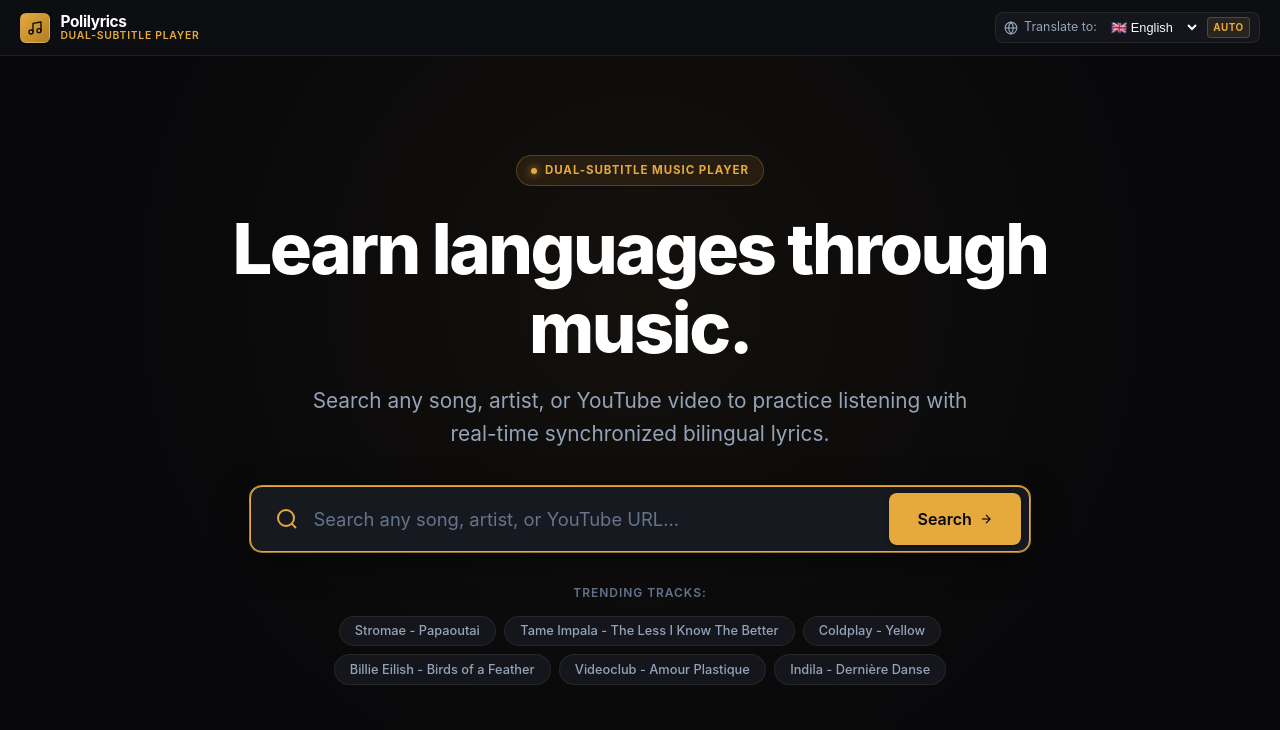
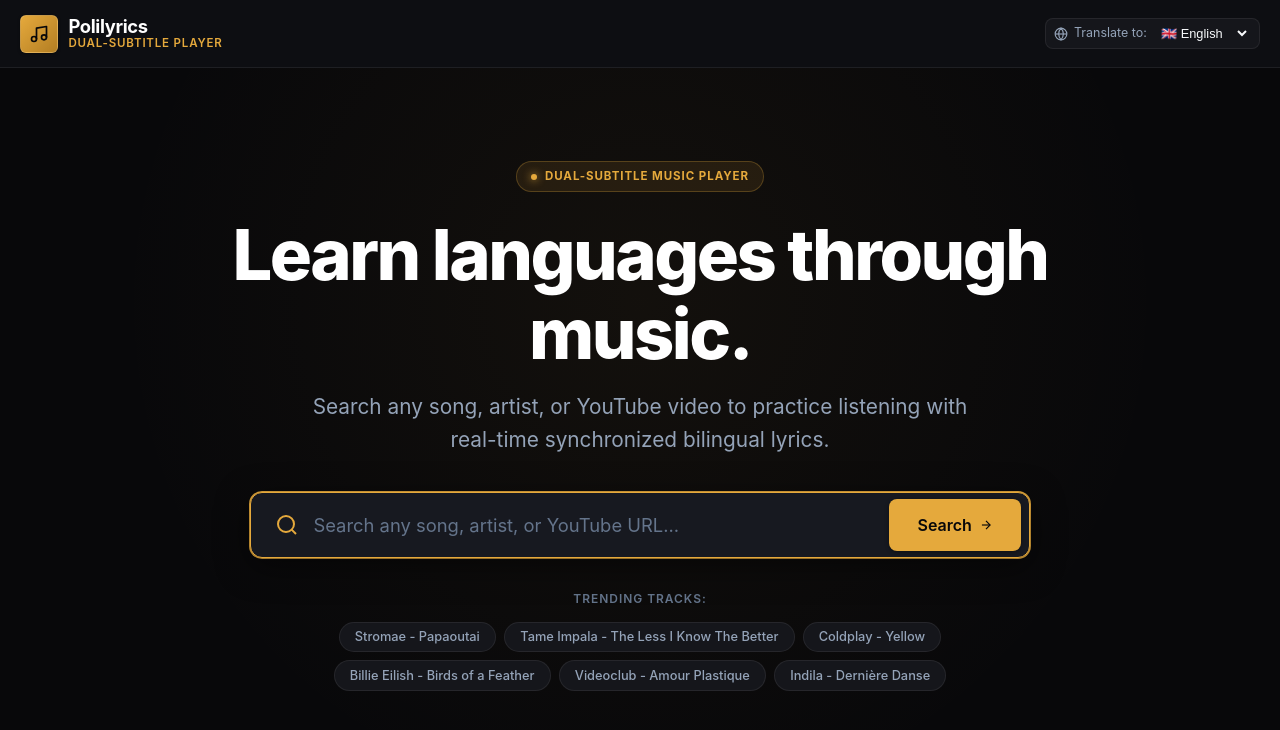
Before and after one commit to Lucalangella/polilyrics, a website built with Vite: page index.html in a window 1280 px wide. Built offline with nearby package versions, Linux system fonts and the light colour scheme.

Commit message:
Bigger header, remove AUTO badge

```diff
--- a/index.html
+++ b/index.html
@@ -81,7 +81,7 @@
           <select id="language-select" class="select-input" aria-label="Select target language">
             <!-- Populated dynamically with detected default -->
           </select>
-          <span id="detected-badge" class="detected-badge" title="Auto-detected from your browser">AUTO</span>
+
         </div>
 
         <!-- Install PWA Button (hidden until prompt available) -->
--- a/src/style.css
+++ b/src/style.css
@@ -73,7 +73,7 @@
   --transition-normal: 0.25s cubic-bezier(0.16, 1, 0.3, 1);
 
   /* Layout Constants */
-  --header-height: 56px;
+  --header-height: 68px;
   --video-mobile-height: 38vh;
 
   /* Dynamic user lyric scale variable */
@@ -167,8 +167,8 @@ html, body {
 }
 
 .brand-icon {
-  width: 30px;
-  height: 30px;
+  width: 38px;
+  height: 38px;
   border-radius: var(--radius-sm);
   background: linear-gradient(135deg, #e5a93c 0%, #b37e23 100%);
   display: flex;
@@ -180,8 +180,8 @@ html, body {
 }
 
 .brand-icon svg {
-  width: 16px;
-  height: 16px;
+  width: 20px;
+  height: 20px;
 }
 
 .brand-text {
@@ -192,13 +192,13 @@ html, body {
 
 .brand-title {
   font-weight: 700;
-  font-size: 0.96rem;
+  font-size: 1.15rem;
   letter-spacing: -0.02em;
   color: #ffffff;
 }
 
 .brand-subtitle {
-  font-size: 0.65rem;
+  font-size: 0.72rem;
   font-weight: 600;
   color: var(--accent-gold);
   text-transform: uppercase;
```
